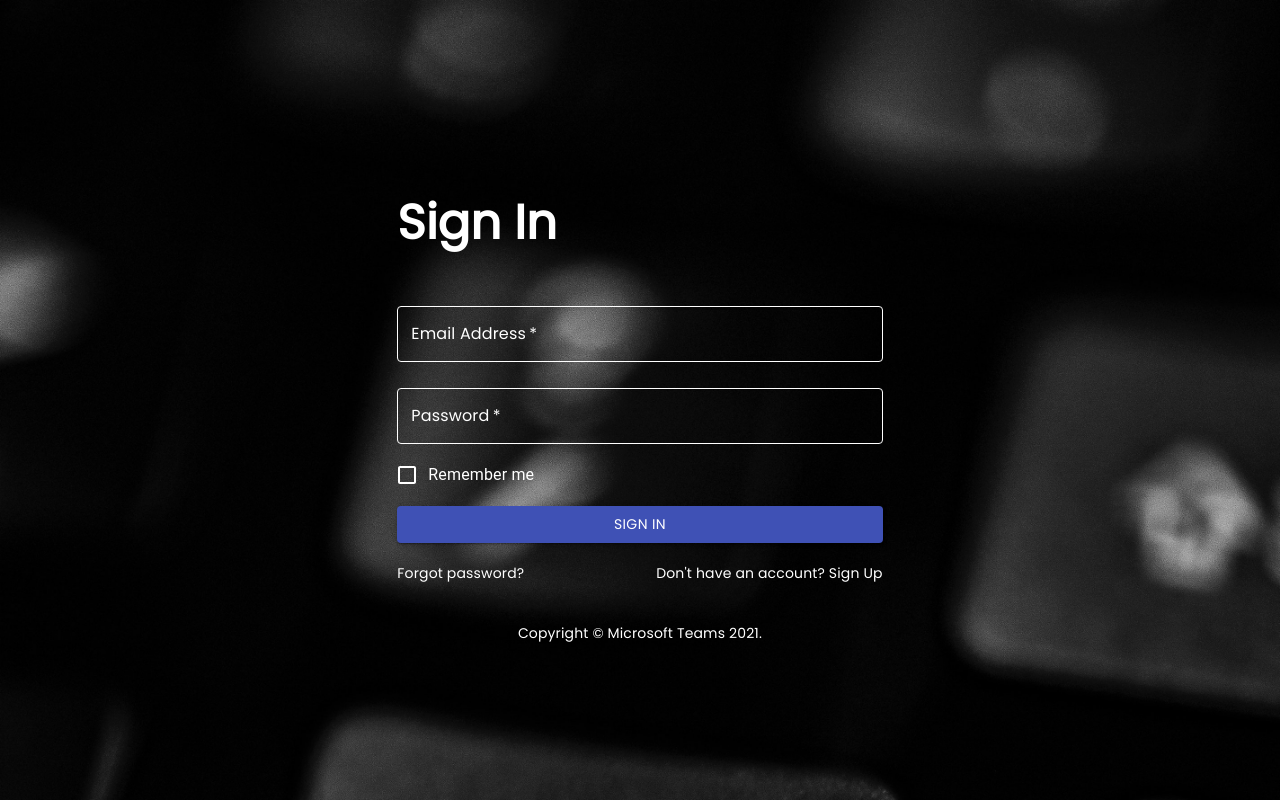
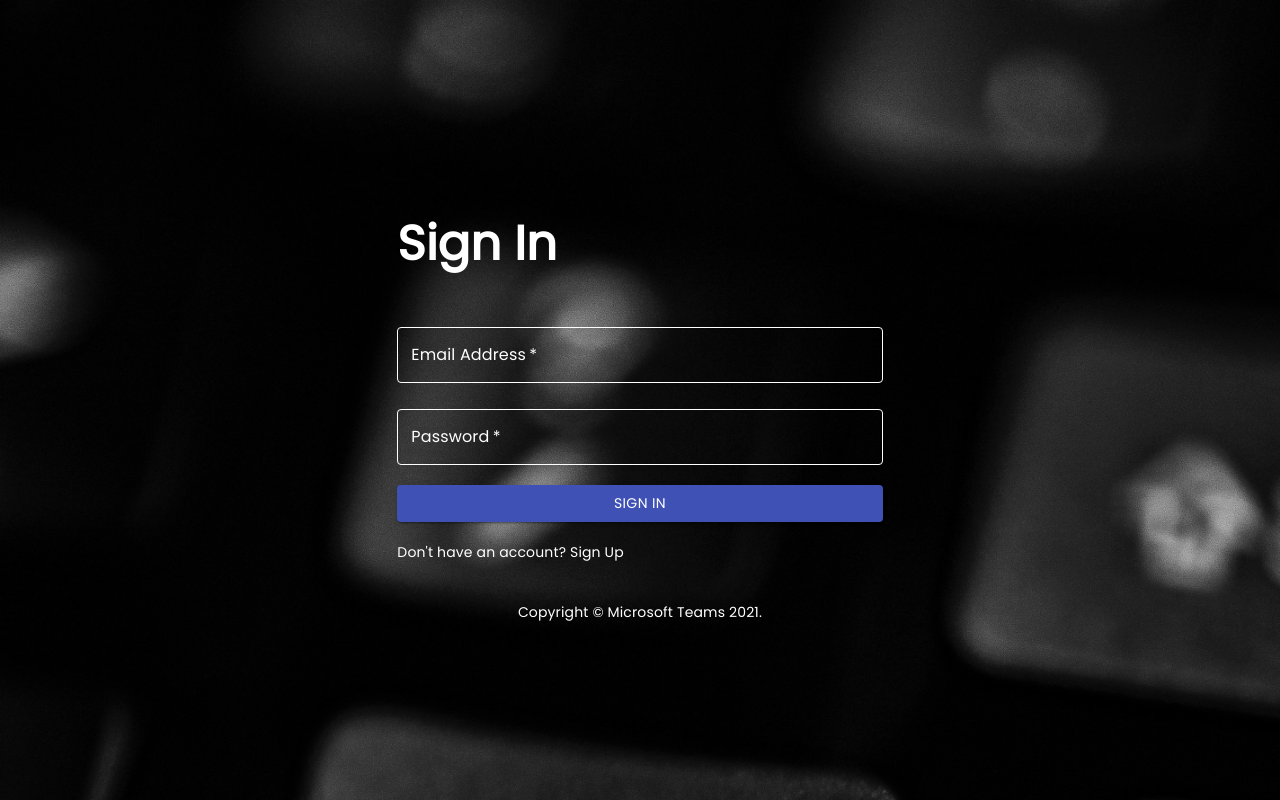
Before and after one commit to Satyadev-Patel/engage-main, a React (Create React App) app in the folder client/: page /login in a window 1280 px wide. Built offline with nearby package versions, Linux system fonts and the light colour scheme.

Commit message:
import error resolved

```diff
--- a/client/src/components/Login/Login.js
+++ b/client/src/components/Login/Login.js
@@ -113,11 +113,6 @@ export default function Login(props) {
               autoComplete="current-password"
               onChange={handleChange}
             />
-            <FormControlLabel
-              control={<Checkbox value="remember" style={{ color: "#fff" }} />}
-              label="Remember me"
-              style={{ color: "#fff", fontFamily: "Poppins" }}
-            />
             <br />
             <Button
               type="submit"
@@ -130,15 +125,6 @@ export default function Login(props) {
               Sign In
             </Button>
             <Grid container>
-              <Grid item xs>
-                <Link
-                  style={{ color: "#fff", fontFamily: "Poppins" }}
-                  href="#"
-                  variant="body2"
-                >
-                  Forgot password?
-                </Link>
-              </Grid>
               <Grid item>
                 <Link
                   style={{ color: "#fff", fontFamily: "Poppins" }}
```
Also changed, not shown: client/src/components/Register/Register.js (+5 -5 lines).
